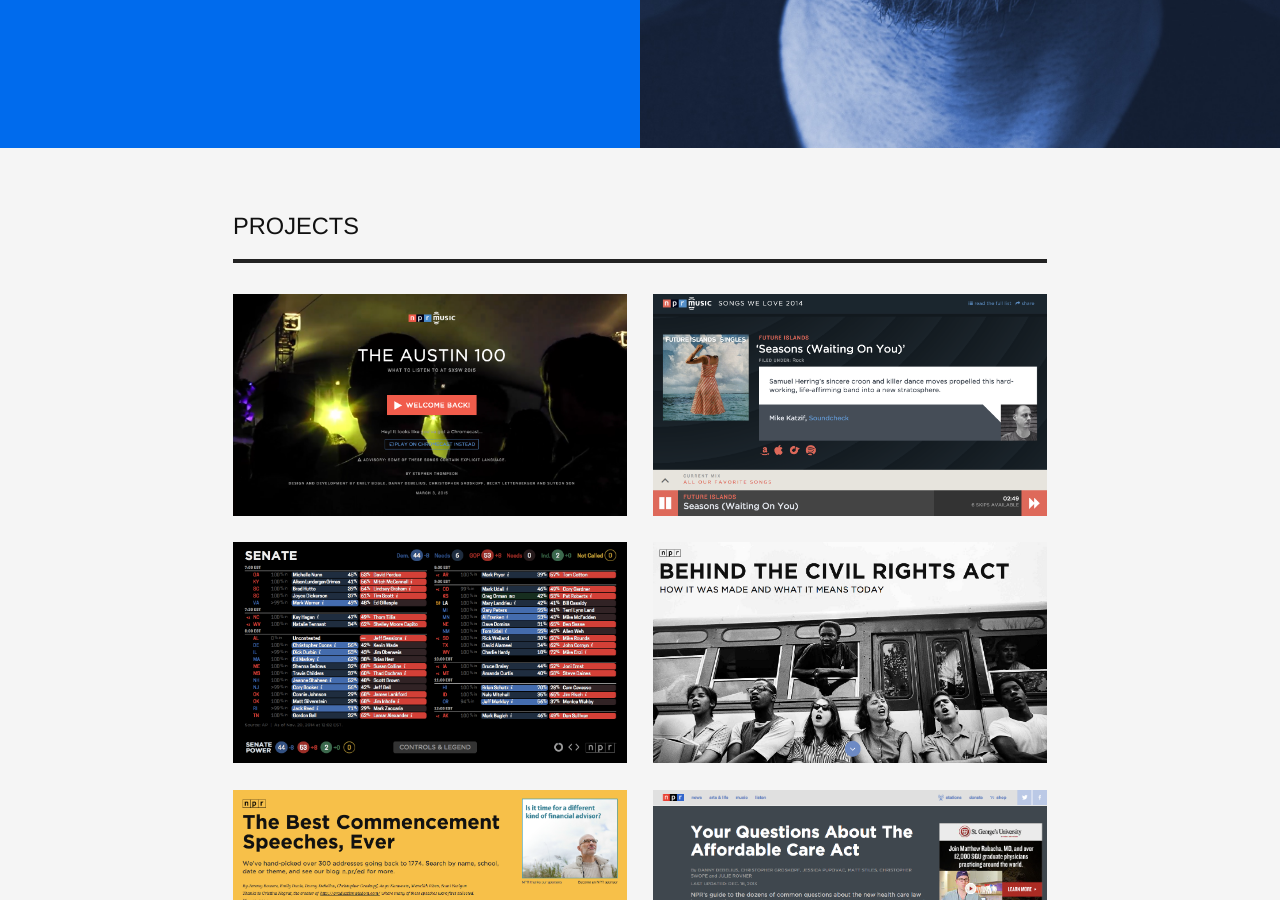
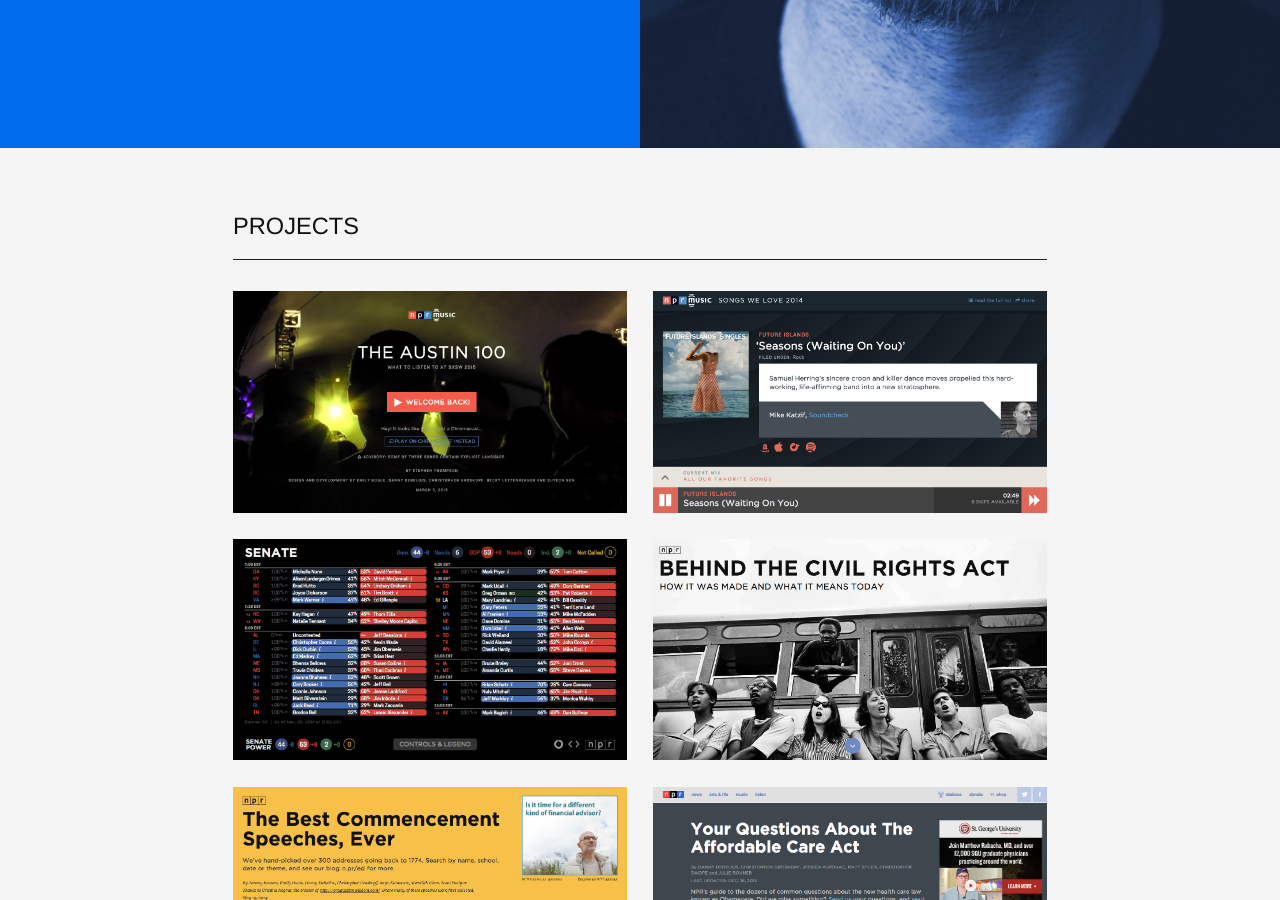
Before and after one commit to dannydb/dannydb.github.io, a Jekyll site: the page built from index.md, in a window 1280 px wide and 900 px high, scrolled down 752 px. Built offline with Jekyll 4.4.1, drawn with Linux system fonts in a browser that asks for light colours.

Commit message:
section header borders

```diff
--- a/_sass/_layout.scss
+++ b/_sass/_layout.scss
@@ -372,7 +372,7 @@
         font-weight: 400;
         text-transform: uppercase;
         line-height: 1.35;
-        border-bottom: 0.2rem solid #222;
+        border-bottom: 1px solid #222;
         padding-bottom: $base-line-height-computed/2;
 
         // @media #{$large-up} {
```
